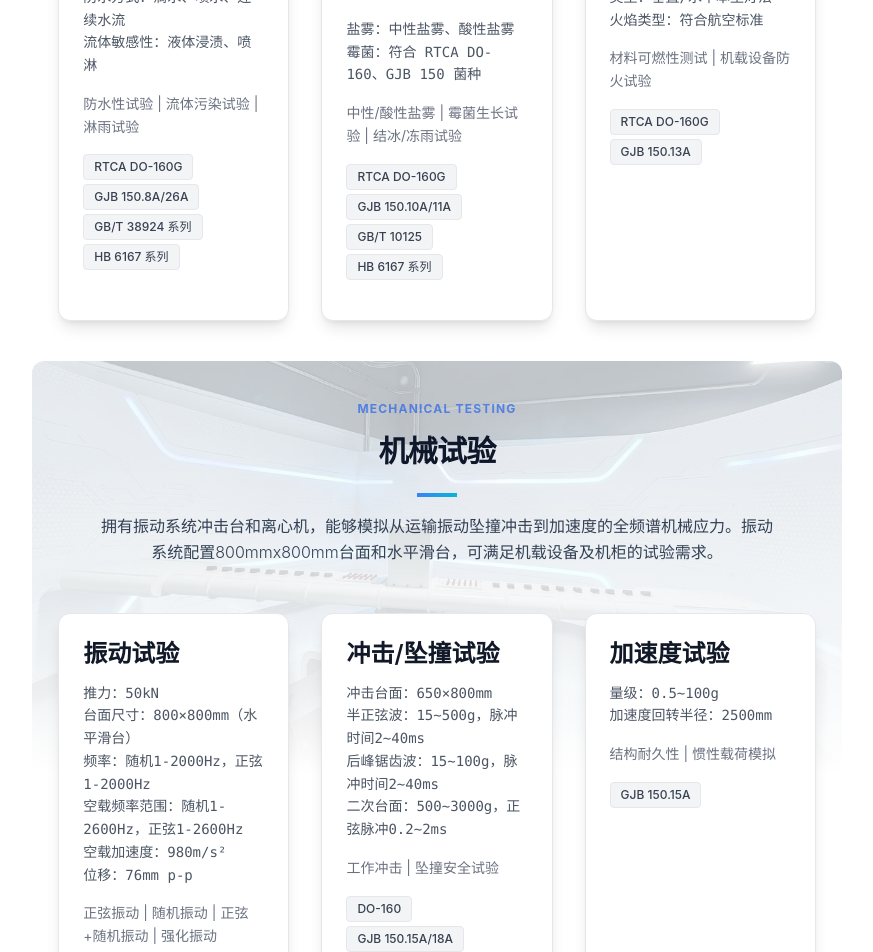
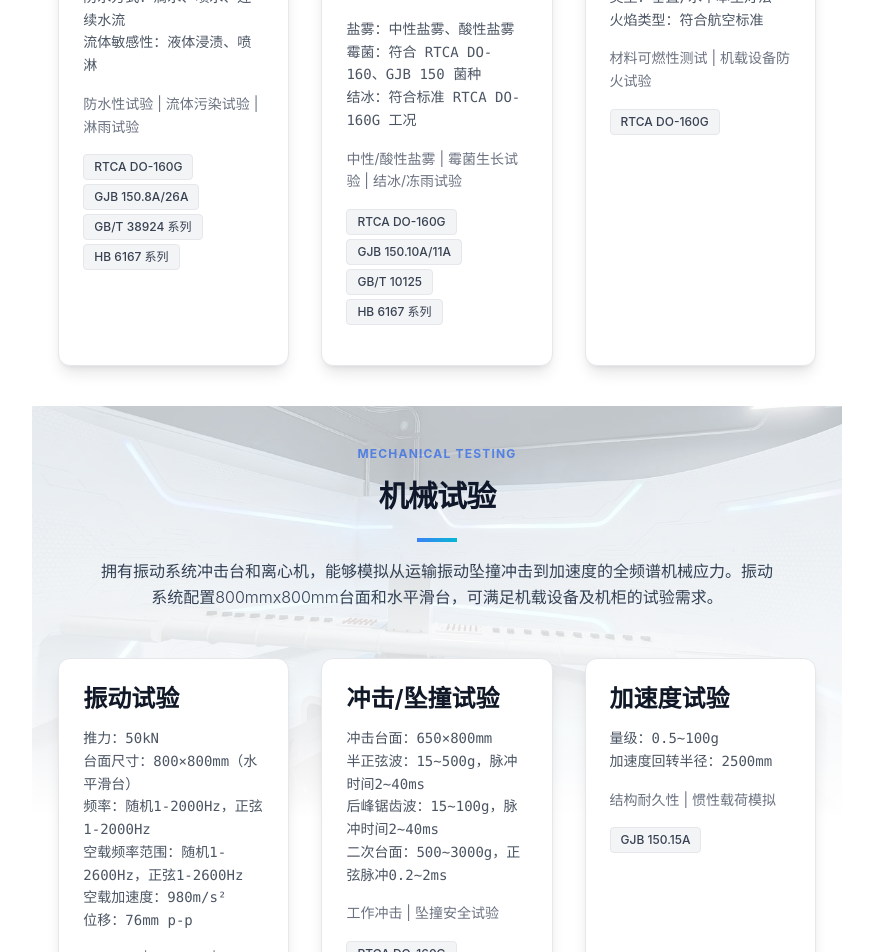
Before and after one commit to HuajiSoup/Kunpeng-Official, a Next.js app: page /testing in a window 1280 px wide. Shown: the part 1680-2632 px from the top of the page, without its empty margins (203-1076 px from the left). Built offline with nearby package versions, Linux system fonts and the light colour scheme.

Commit message:
更改baseurl，修改少量文案

```diff
--- a/components/Header.tsx
+++ b/components/Header.tsx
@@ -215,7 +215,7 @@ export default function Header() {
           {/* Logo */}
           <Link href="/" className="inline-flex w-max shrink-0 items-center gap-0 whitespace-nowrap group">
             <img src="/logo.svg" alt={t("nav.brand")} className="h-8 w-auto inline-block" />
-            <span className="text-2xl font-semibold text-gray-900 group-hover:text-gray-700 transition-colors whitespace-nowrap">
+            <span className="text-xl font-semibold text-gray-900 group-hover:text-gray-700 transition-colors whitespace-nowrap">
               {t("nav.brand")}
             </span>
           </Link>
--- a/components/testing/ShadowBackground.tsx
+++ b/components/testing/ShadowBackground.tsx
@@ -8,12 +8,12 @@ export default function ShadowBackground({
   img
 }: PageSectionTitleProps) {
   return (
-    <div className="absolute inset-0 w-full h-max max-h-[55vh] pointer-events-none z-0">
+    <div className="absolute inset-0 w-full h-max max-h-[55vh] pointer-events-none z-0 overflow-hidden">
       <Image src={img} alt="Background Image"
         objectFit="contain"
-        className="opacity-30 w-[95%] h-auto mx-auto rounded-xl"
+        className="opacity-30 w-[95%] h-auto mx-auto"
       />
-      <div className="absolute bottom-0 left-0 w-full h-3/4 bg-gradient-to-t from-white to-transparent z-0" />
+      <div className="absolute bottom-0 left-0 w-full h-5/6 bg-gradient-to-t from-white to-transparent z-0" />
     </div>
   );
 }
--- a/components/testing/TestingsEMC.tsx
+++ b/components/testing/TestingsEMC.tsx
@@ -74,6 +74,7 @@ const getEmcTests = (t: (key: string) => string): TestItem[] => [
       t("testing.emc.items.i4.paras.p3"),
       t("testing.emc.items.i4.paras.p4"),
       t("testing.emc.items.i4.paras.p5"),
+      t("testing.emc.items.i4.paras.p6")
     ],
     standards: [
       t("testing.emc.items.i4.standards.s1"),
--- a/components/testing/TestingsEnvironment.tsx
+++ b/components/testing/TestingsEnvironment.tsx
@@ -94,6 +94,7 @@ const getEnvironmentTests = (t: (key: string) => string): TestItem[] => [
     paras: [
       t("testing.environment.items.i5.paras.p1"),
       t("testing.environment.items.i5.paras.p2"),
+      t("testing.environment.items.i5.paras.p3")
     ],
     standards: [
       t("testing.environment.items.i5.standards.s1"),
@@ -111,11 +112,10 @@ const getEnvironmentTests = (t: (key: string) => string): TestItem[] => [
     field: t("testing.environment.items.i6.field"),
     paras: [
       t("testing.environment.items.i6.paras.p1"),
-      t("testing.environment.items.i6.paras.p2"),
+      t("testing.environment.items.i6.paras.p2")
     ],
     standards: [
       t("testing.environment.items.i6.standards.s1"),
-      t("testing.environment.items.i6.standards.s2")
     ],
     examples: [
       t("testing.environment.items.i6.examples.e1"),
--- a/lib/translations/testing.ts
+++ b/lib/translations/testing.ts
@@ -26,8 +26,8 @@ export const testingTranslations = {
         title: "环境可靠性试验",
         subtitle: "ENVIRONMENTAL RELIABILITY TESTING",
         description: "拥有高精度气候环境试验设备，具备温度、湿度、高度、砂尘、流体等多因素综合模拟能力。试验箱均采用国际一流品牌控制系统，温场均匀、数据稳定，可同时满足DO-160G、GJB 150A、GB/T 2423对气候环境试验的严苛要求。特别是在高空低气压、快速温变及温-湿-高综合试验方面，具备行业领先优势。",
-        descriptionPart1: "拥有高精度气候环境试验设备，具备温度、湿度、高度、砂尘、流体等多因素综合模拟能力。试验箱均采用国际一流品牌控制系统，温场均匀、数据稳定，可同时满足",
-        descriptionPart2: "等对气候环境试验的严苛要求。特别是在高空低气压、快速温变及温-湿-高综合试验方面，具备行业领先优势。",
+        descriptionPart1: "拥有高精度气候环境试验设备，具备温度、湿度、高度、砂尘、流体等多因素综合模拟能力。试验箱均采用国际一流品牌控制系统，温场均匀、数据稳定，可同时满足 ",
+        descriptionPart2: " 等对气候环境试验的严苛要求。特别是在高空低气压、快速温变及温-湿-高综合试验方面，具备行业领先优势。",
         items: {
           i1: {
             field: "温湿度试验",
@@ -81,7 +81,7 @@ export const testingTranslations = {
             },
             paras: {
               p1: "吹尘风速：1.5~8.9m/s",
-              p2: "吹尘浓度：0~11g/m³",
+              p2: "吹尘浓度：0~16g/m³",
               p3: "吹砂风速：18.0~29m/s",
               p4: "吹砂浓度：0~3g/m³"
             },
@@ -120,7 +120,7 @@ export const testingTranslations = {
             paras: {
               p1: "盐雾：中性盐雾、酸性盐雾",
               p2: "霉菌：符合 RTCA DO-160、GJB 150 菌种",
-              p3: "结冰：符合标准 RTCA DO-160 工况"
+              p3: "结冰：符合标准 RTCA DO-160G 工况"
             },
             examples: {
               e1: "中性/酸性盐雾",
@@ -391,7 +391,7 @@ export const testingTranslations = {
           i2: {
             field: "冲击/坠撞试验",
             standards: {
-              s1: "DO-160",
+              s1: "RTCA DO-160G",
               s2: "GJB 150.15A/18A",
               s3: "GB/T 2423.5/.6"
             },
@@ -506,7 +506,7 @@ export const testingTranslations = {
             },
             paras: {
               p1: "Dust-Blowing Speed: 1.5~8.9m/s",
-              p2: "Dust Concentration: 0~11g/m³",
+              p2: "Dust Concentration: 0~16g/m³",
               p3: "Sand-Blowing Speed: 18.0~29m/s",
               p4: "Sand-Blowing Concentration: 0~3g/m³"
             },
@@ -545,7 +545,7 @@ export const testingTranslations = {
             paras: {
               p1: "Salt Spray: Neutral Salt Spray, Acidic Salt Spray",
               p2: "Mold: DO-160 and GJB 150 compliant strains",
-              p3: "Icing: DO-160 compliant conditions"
+              p3: "Icing: RTCA DO-160G compliant conditions"
             },
             examples: {
               e1: "Neutral Salt Spray Test",
```
Also changed, not shown: 2 other files (tests, documents, lock files or other folders).
